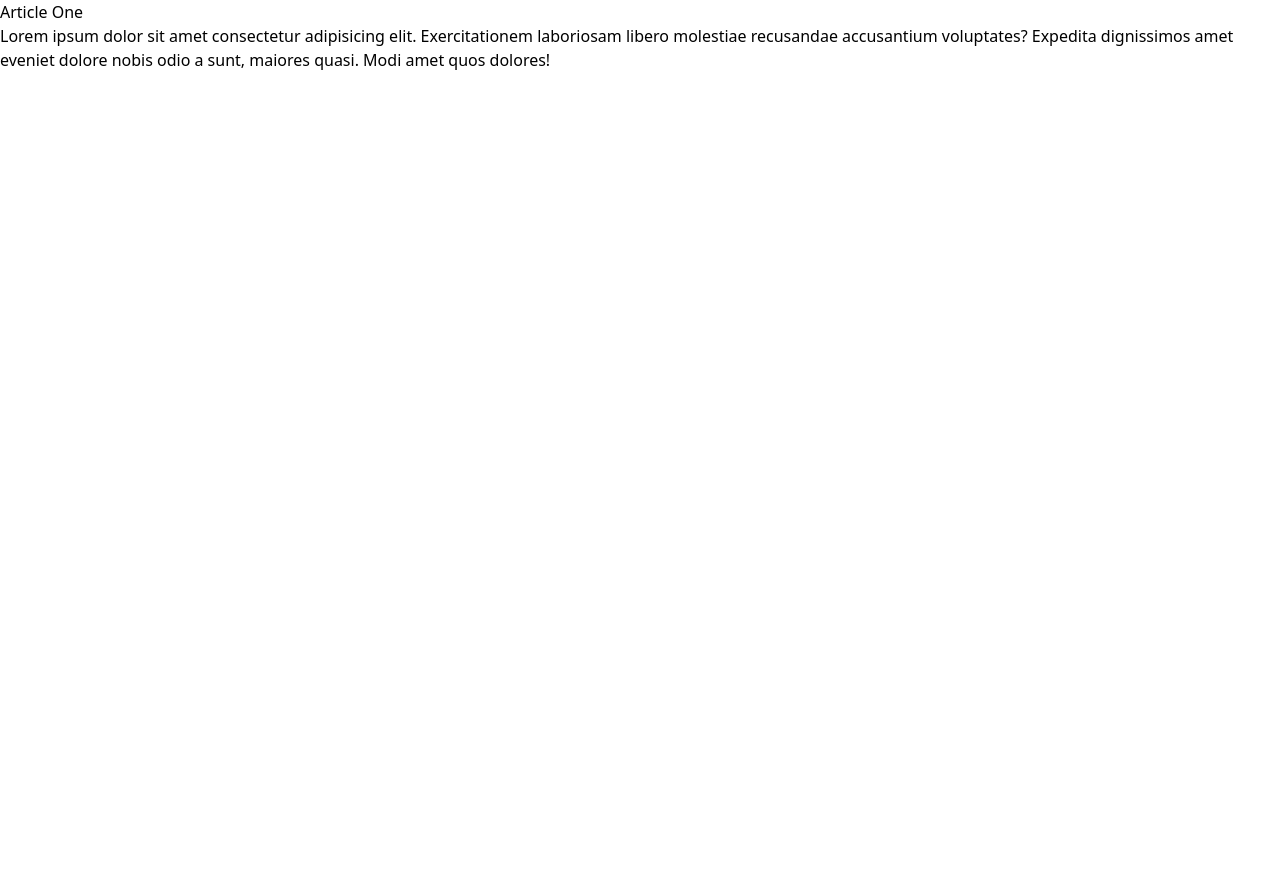
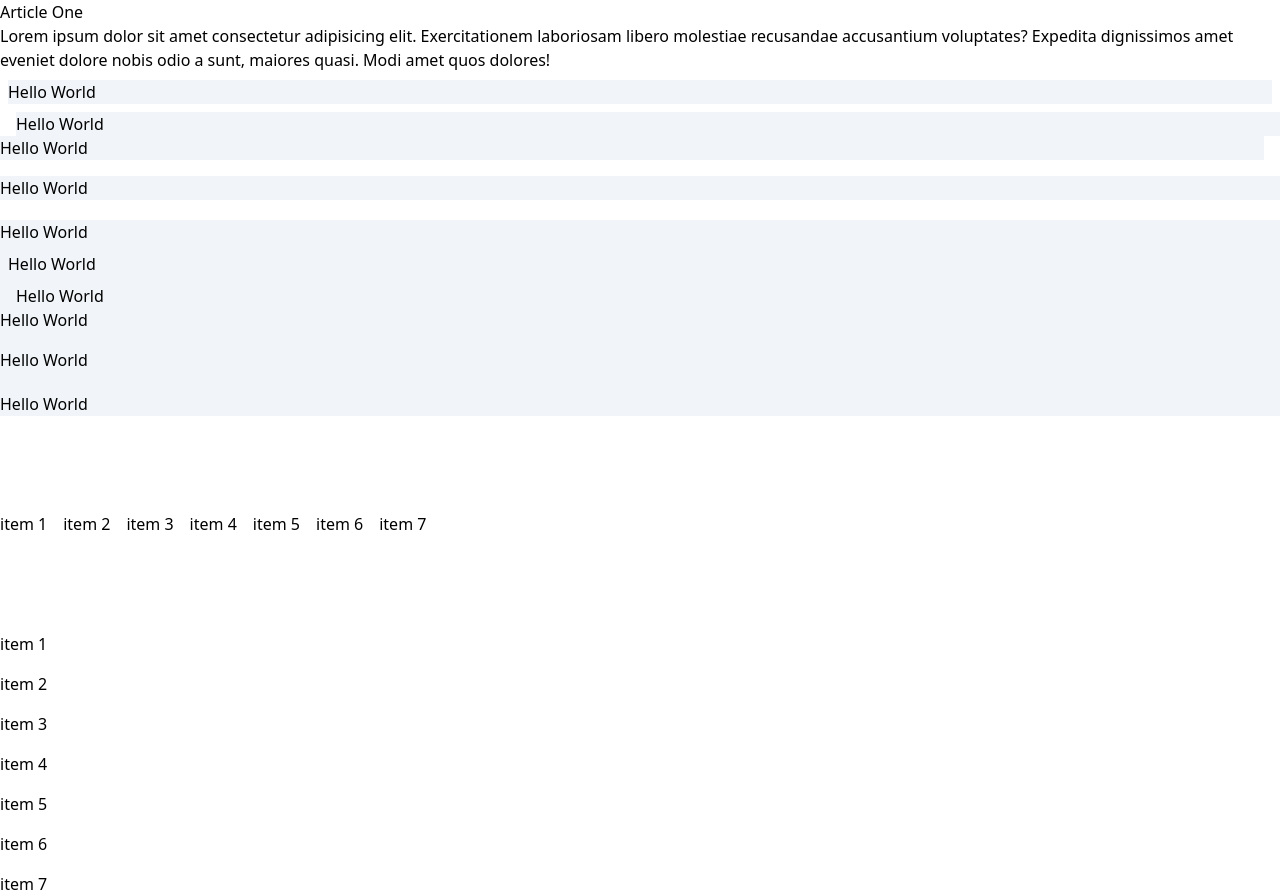
Before and after one commit to mdverdera/tailwind-sandbox-starter, a plain HTML site: page 03-container-spacing/index.html in a window 1280 px wide. Before the commit the page ends 800 px from the top, so only its background shows below. Drawn offline with nearby package versions, Linux system fonts and the light colour scheme.

Commit message:
Tailwind css container spacing demo

```diff
--- a/03-container-spacing/index.html
+++ b/03-container-spacing/index.html
@@ -9,7 +9,7 @@
   </head>
   <body>
     <!-- Container -->
-    <div>
+    <div class="container mx-auto">
       <article>
         <h3>Article One</h3>
         <p>
@@ -21,12 +21,38 @@
       </article>
 
       <!-- Margin -->
-
+      <div class="bg-slate-100 m-2">Hello World</div>
+      <div class="bg-slate-100 ml-4">Hello World</div>
+      <div class="bg-slate-100 mr-4">Hello World</div>
+      <div class="bg-slate-100 mt-4">Hello World</div>
+      <div class="bg-slate-100 mt-[20px]">Hello World</div>
       <!-- Padding -->
+      <div class="bg-slate-100 p-2">Hello World</div>
+      <div class="bg-slate-100 pl-4">Hello World</div>
+      <div class="bg-slate-100 pr-4">Hello World</div>
+      <div class="bg-slate-100 pt-4">Hello World</div>
+      <div class="bg-slate-100 pt-[20px]">Hello World</div>
 
       <!-- Space Between X -->
-
+      <div class="flex flex-row mt-24 space-x-4">
+        <div>item 1</div>
+        <div>item 2</div>
+        <div>item 3</div>
+        <div>item 4</div>
+        <div>item 5</div>
+        <div>item 6</div>
+        <div>item 7</div>
+      </div>
       <!-- Space Between Y -->
+      <div class="flex flex-col mt-24 space-y-4">
+        <div>item 1</div>
+        <div>item 2</div>
+        <div>item 3</div>
+        <div>item 4</div>
+        <div>item 5</div>
+        <div>item 6</div>
+        <div>item 7</div>
+      </div>
     </div>
   </body>
 </html>
```
